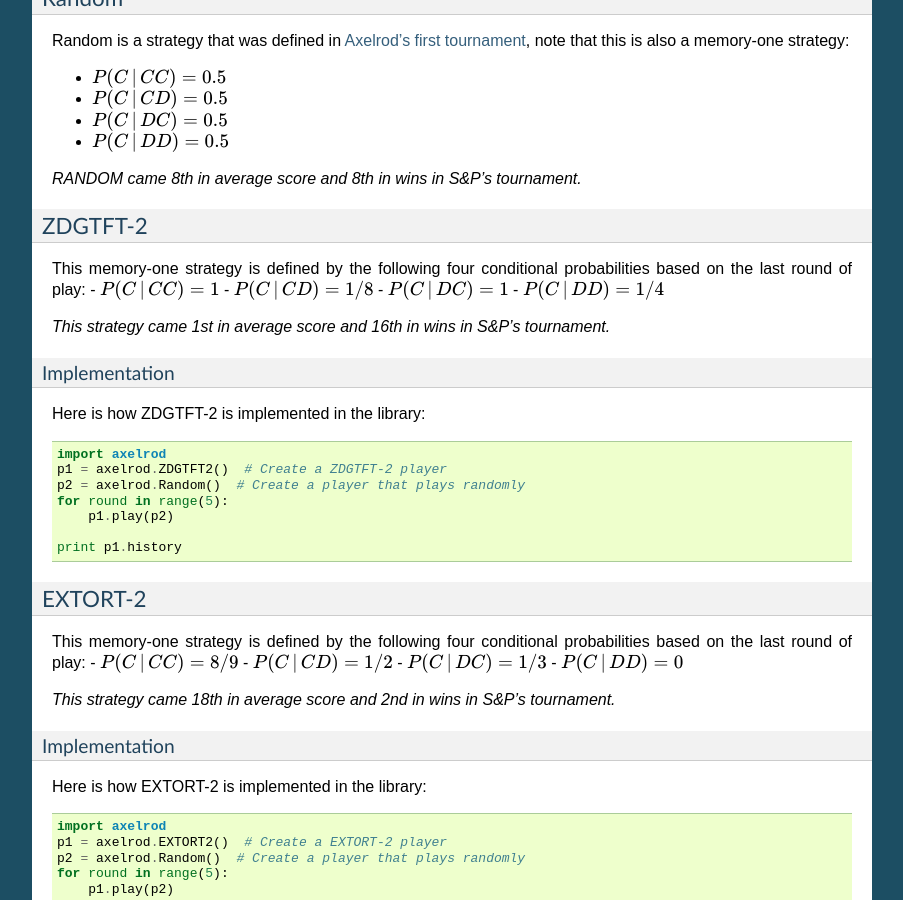
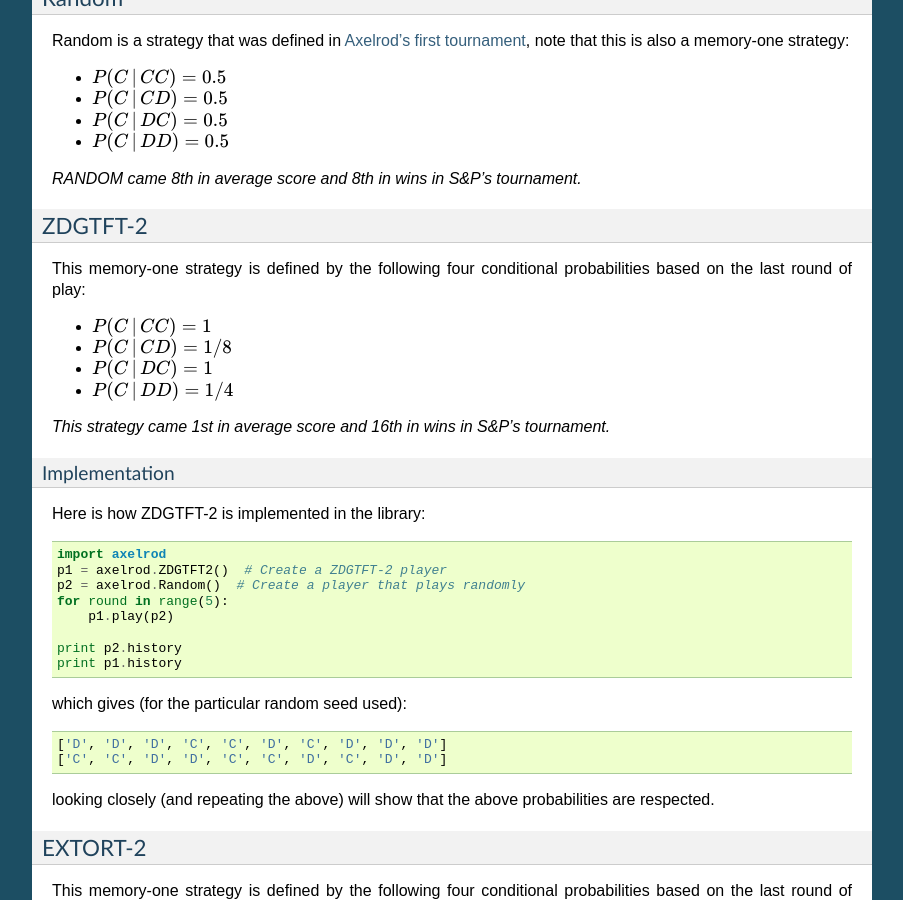
Before and after one commit to Axelrod-Python/Axelrod, a Sphinx documentation site: the page built from docs/overview_of_strategies.rst, in a window 1280 px wide and 900 px high, scrolled down 10007 px. Shown: the whole window, without its empty margins (198-1101 px from the left). Built offline with Sphinx 7.4.7, drawn with Linux system fonts in a browser that asks for light colours.

Commit message:
Adding an illustration for ZDGTFT-2

```diff
--- a/docs/overview_of_strategies.rst
+++ b/docs/overview_of_strategies.rst
@@ -599,6 +599,7 @@ ZDGTFT-2
 
 This memory-one strategy is defined by the following four conditional
 probabilities based on the last round of play:
+
 - :math:`P(C\,|\,CC) = 1`
 - :math:`P(C\,|\,CD) = 1/8`
 - :math:`P(C\,|\,DC) = 1`
@@ -617,7 +618,16 @@ Here is how ZDGTFT-2 is implemented in the library::
     for round in range(5):
         p1.play(p2)
 
+    print p2.history
     print p1.history
+
+which gives (for the particular random seed used)::
+
+    ['D', 'D', 'D', 'C', 'C', 'D', 'C', 'D', 'D', 'D']
+    ['C', 'C', 'D', 'D', 'C', 'C', 'D', 'C', 'D', 'D']
+
+looking closely (and repeating the above) will show that the above
+probabilities are respected.
 
 EXTORT-2
 ^^^^^^^^
```
